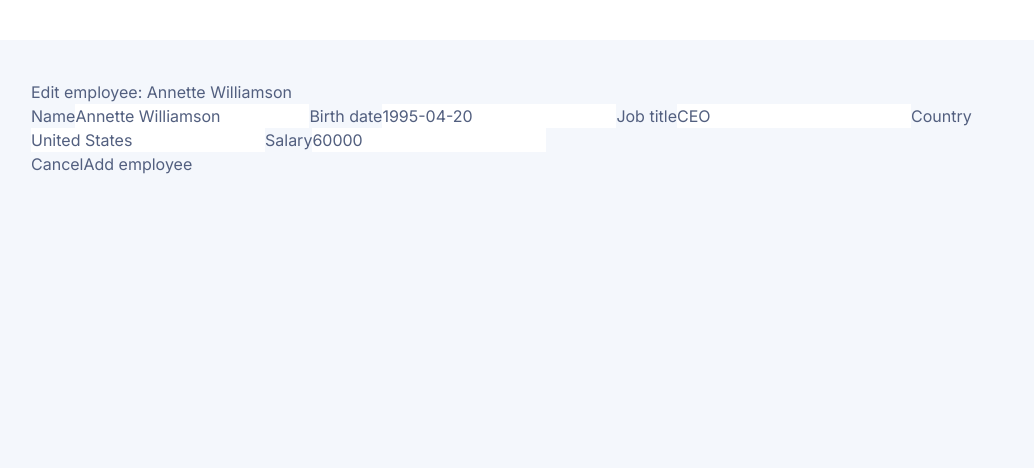
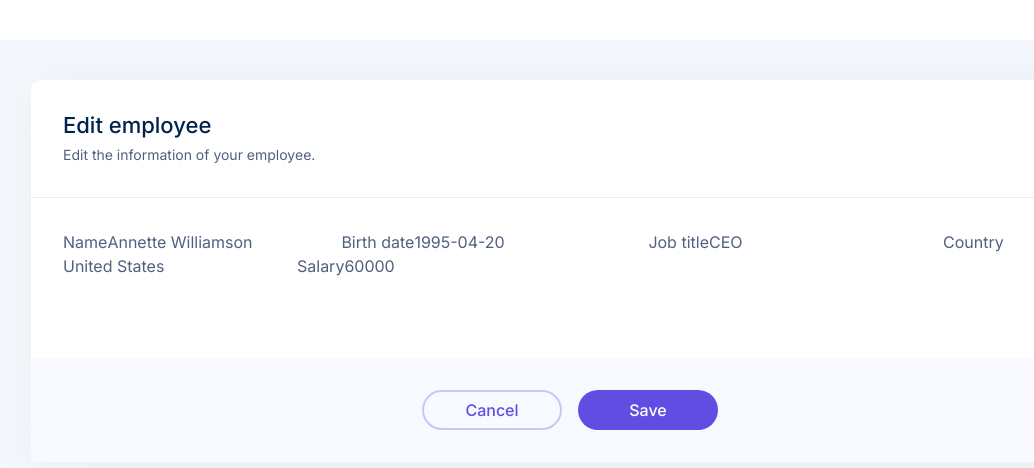
Before and after one commit to chrisgrabinski/remote-frontend-exercise, a Next.js app: page /edit/1 in a window 1280 px wide. Shown: the top 468 px of the page, without its empty margins (70-1104 px from the left). Built offline with nearby package versions, Linux system fonts and the light colour scheme.

Commit message:
implemented form layout

```diff
--- /dev/null
+++ b/components/ButtonGroup/ButtonGroup.js
@@ -0,0 +1,19 @@
+import React from "react";
+import PropTypes from "prop-types";
+
+import { Wrapper } from "./ButtonGroup.styles";
+
+export default function ButtonGroup({ children }) {
+  return <Wrapper>{children}</Wrapper>;
+}
+
+ButtonGroup.propTypes = {
+  children: PropTypes.oneOfType([
+    PropTypes.node,
+    PropTypes.arrayOf(PropTypes.node),
+  ]),
+};
+
+ButtonGroup.defaultProps = {
+  children: null,
+};
--- /dev/null
+++ b/components/ButtonGroup/ButtonGroup.styles.js
@@ -0,0 +1,7 @@
+import styled from "styled-components";
+
+export const Wrapper = styled.div`
+  display: flex;
+  flex-wrap: wrap;
+  gap: 16px;
+`;
--- /dev/null
+++ b/components/ButtonGroup/index.js
@@ -0,0 +1 @@
+export { default } from "./ButtonGroup";
--- /dev/null
+++ b/components/Form/Form.js
@@ -0,0 +1,66 @@
+import React from "react";
+import PropTypes from "prop-types";
+import { useRouter } from "next/router";
+
+import ButtonGroup from "../ButtonGroup";
+import Button from "../Button";
+
+import {
+  FormWrapper,
+  Header,
+  Title,
+  Description,
+  Body,
+  Footer,
+} from "./Form.styles";
+
+export default function Form({
+  children,
+  description,
+  onSubmit,
+  primaryActionLabel,
+  title,
+}) {
+  const router = useRouter();
+
+  const handleButtonResetClick = () => {
+    router.push("/");
+  };
+
+  return (
+    <FormWrapper {...{ onSubmit }}>
+      <Header>
+        <Title>{title}</Title>
+        <Description>{description}</Description>
+      </Header>
+      <Body>{children}</Body>
+      <Footer>
+        <ButtonGroup>
+          <Button isSecondary onClick={handleButtonResetClick}>
+            Cancel
+          </Button>
+          <Button type="submit">{primaryActionLabel}</Button>
+        </ButtonGroup>
+      </Footer>
+    </FormWrapper>
+  );
+}
+
+Form.propTypes = {
+  children: PropTypes.oneOfType([
+    PropTypes.node,
+    PropTypes.arrayOf(PropTypes.node),
+  ]),
+  description: PropTypes.string,
+  onSubmit: PropTypes.func,
+  primaryActionLabel: PropTypes.string,
+  title: PropTypes.string,
+};
+
+Form.defaultProps = {
+  children: null,
+  description: null,
+  onSubmit: () => {},
+  primaryActionLabel: null,
+  title: null,
+};
--- /dev/null
+++ b/components/Form/Form.styles.js
@@ -0,0 +1,39 @@
+import styled from "styled-components";
+
+import { colors } from "../../config/theme";
+
+export const FormWrapper = styled.form`
+  background-color: ${colors.white};
+  border-radius: 10px;
+  box-shadow: 6px 6px 54px rgba(0, 0, 0, 0.05);
+`;
+
+const FormRow = styled.div`
+  padding: 32px;
+`;
+
+export const Header = styled(FormRow)`
+  border-bottom: 1px solid #eaedf3;
+`;
+
+export const Title = styled.h1`
+  color: ${colors.darkGrey};
+  font-size: 22px;
+  font-weight: 500;
+  line-height: 1.2;
+`;
+
+export const Description = styled.p`
+  font-size: 14px;
+  margin-top: 6px;
+`;
+
+export const Body = styled(FormRow)`
+  padding-bottom: 80px;
+`;
+
+export const Footer = styled(FormRow)`
+  background-color: #f9faff;
+  display: flex;
+  justify-content: center;
+`;
--- /dev/null
+++ b/components/Form/index.js
@@ -0,0 +1 @@
+export { default } from "./Form";
--- a/pages/edit/[id].js
+++ b/pages/edit/[id].js
@@ -2,6 +2,8 @@ import React, { useContext, useState } from "react";
 import Head from "next/head";
 import { useRouter } from "next/router";
 import { EmployeesContext } from "../../context/EmployeesContext";
+
+import Form from "../../components/Form";
 
 export default function EditEmployeePage() {
   const router = useRouter();
@@ -27,18 +29,17 @@ export default function EditEmployeePage() {
     router.push("/");
   };
 
-  const handleButtonResetClick = (event) => {
-    router.push("/");
-  };
-
   return employeeData ? (
     <div>
       <Head>
         <title>Edit employee {formData.name}</title>
       </Head>
-      <h1>Edit employee: {formData.name}</h1>
-      <div>
-        <form onSubmit={handleFormSubmit}>
+      <Form
+        title="Edit employee"
+        description="Edit the information of your employee."
+        primaryActionLabel="Save"
+        onSubmit={handleFormSubmit}
+      >
         <label>
           Name
           <input
@@ -84,14 +85,7 @@ export default function EditEmployeePage() {
             value={formData.salary}
           />
         </label>
-          <div>
-            <button type="reset" onClick={handleButtonResetClick}>
-              Cancel
-            </button>
-            <button type="submit">Add employee</button>
-          </div>
-        </form>
-      </div>
+      </Form>
     </div>
   ) : (
     <div>Employee not found</div>
```
Also changed, not shown: pages/add.js (+9 -14 lines). Lines whose indentation alone changed are shown as unchanged.
